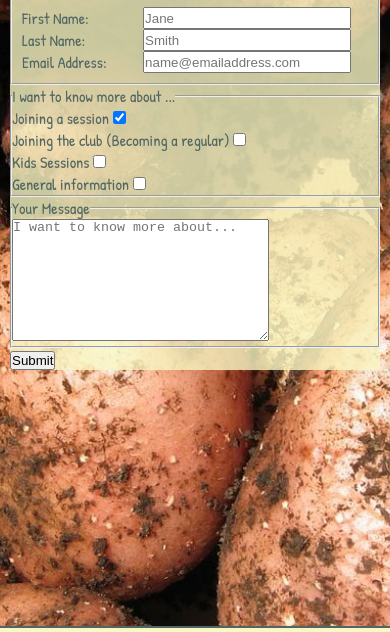
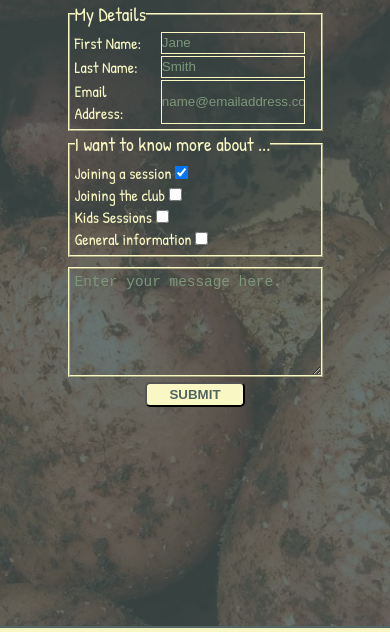
Before and after one commit to KyleMardell/ci-project-1, a plain HTML site: page contact.html in a window 390 px wide. Shown: the part 158-790 px from the top of the page. Drawn offline with Linux system fonts and the light colour scheme.

Commit message:
style contact form for mobile screens

```diff
--- a/assets/css/style.css
+++ b/assets/css/style.css
@@ -230,32 +230,88 @@ main {
 }
 
 /* Contact page */
-.contact-container {
+#contact {
     background: url(../images/potatoes.jpg) no-repeat center center / cover;
     flex: 1 0 auto;
     height: calc(100vh - 107px);
-    padding: 10px;
 }
 
-.contact-container>form {
-    background-color: rgba(249, 247, 195, .8);
-    color: #516662;
-}
-
-.user-details {
-display: flex;
-flex-wrap: wrap;
-padding: 10px;
-}
-
-.user-details label {
-    width: 35%;
+#contact-form {
+    background-color: rgba(67, 81, 79, .8);
+    color: #f9f7c3;
+    display: flex;
+    flex-direction: column;
+    align-items: center;
+    padding: 5%;
+    height: calc(100vh - 107px);
 }
 
 .text-input {
     width: 60%;
+    background: transparent;
+    border: solid 1px #f9f7c3;
+    color: #f9f7c3;
 }
 
+.text-input::placeholder {
+    color: #7c977a;
+}
+
+.user-details>label {
+    width: 35%;
+}
+
+#contact-form>h2 {
+    font-size: 2rem;
+}
+
+#contact-form>p {
+    margin-bottom: 5px;
+}
+
+#contact legend {
+    font-size: 1.2rem;
+}
+
+.user-details {
+    display: flex;
+    flex-wrap: wrap;
+    padding: 5px;
+    width: 255px;
+    gap: 2px;
+    border: 2px ridge #f9f7c3;
+}
+
+.user-reason {
+    width: 255px;
+    padding: 5px;
+    border: 2px ridge #f9f7c3;
+}
+
+#user-message {
+    width: 255px;
+    margin: 10px 0 5px 0;
+    background: transparent;
+    border: 2px ridge #f9f7c3;
+    padding: 5px;
+    font-size: 0.9rem;
+    color: #f9f7c3;
+}
+
+#user-message::placeholder {
+    color: #7c977a;
+}
+
+.form-button {
+    width: 100px;
+    height: 25px;
+    background-color: #f9f7c3;
+    color: #516662;
+    border-radius: 5px;
+    font-weight: bold;
+    text-transform: uppercase;
+    padding: 2px;
+}
 
 /* Footer */
 #social-links {
@@ -422,7 +478,7 @@ padding: 10px;
     }
 
     /* Contact page */
-    .contact-container {
+    #contact {
         height: calc(100vh - 118px);
     }
 
--- a/contact.html
+++ b/contact.html
@@ -37,25 +37,27 @@
         <section id="contact">
             <div class="contact-container">
                 <form action="POST" action="https://formdump.codeinstitute.net" id="contact-form">
-                <h2>Get in touch.</h2>
+                    <h2>Get in touch</h2>
                     <p>Enter your details to get in touch, for more info, or to sign up. We look forward to hearing from
                         you. Happy Gardening!</p>
                     <fieldset class="user-details">
                         <legend>My Details</legend>
                         <label for="first-name">First Name: </label>
-                    <input type="text" name="first-name" id="first-name" class="text-input" placeholder="Jane" required>
+                        <input type="text" name="first-name" id="first-name" class="text-input" placeholder="Jane"
+                            required>
                         <label for="last-name">Last Name: </label>
-                    <input type="text" name="last-name" id="last-name" class="text-input" placeholder="Smith" required>
+                        <input type="text" name="last-name" id="last-name" class="text-input" placeholder="Smith"
+                            required>
                         <label for="email-address">Email Address: </label>
                         <input type="email" name="email-address" id="email-address" class="text-input"
                             placeholder="name@emailaddress.com" required>
                     </fieldset>
-                <fieldset>
+                    <fieldset class="user-reason">
                         <legend>I want to know more about ...</legend>
                         <label for="club-attend">Joining a session</label>
                         <input type="checkbox" name="club-attend" id="club-attend" checked>
                         <br>
-                    <label for="club-join">Joining the club (Becoming a regular)</label>
+                        <label for="club-join">Joining the club</label>
                         <input type="checkbox" name="club-join" id="club-join">
                         <br>
                         <label for="club-kids">Kids Sessions</label>
@@ -64,14 +66,11 @@
                         <label for="club-info">General information</label>
                         <input type="checkbox" name="club-info" id="club-info">
                         <br>
-
                     </fieldset>
-                <fieldset>
-                    <legend>Your Message</legend>
-                    <textarea name="user-message" id="user-message" class="message-text-input" cols="30" rows="8"
-                        placeholder="I want to know more about..."></textarea>
-                </fieldset>
-                <button type="submit">Submit</button>
+                    <label for="user-message" class="hidden">Your Message</label>
+                    <textarea name="user-message" id="user-message" class="message-text-input" cols="30" rows="6"
+                        placeholder="Enter your message here."></textarea>
+                    <button type="submit" class="form-button">Submit</button>
                 </form>
             </div>
         </section>
```
Lines whose indentation alone changed are shown as unchanged.
